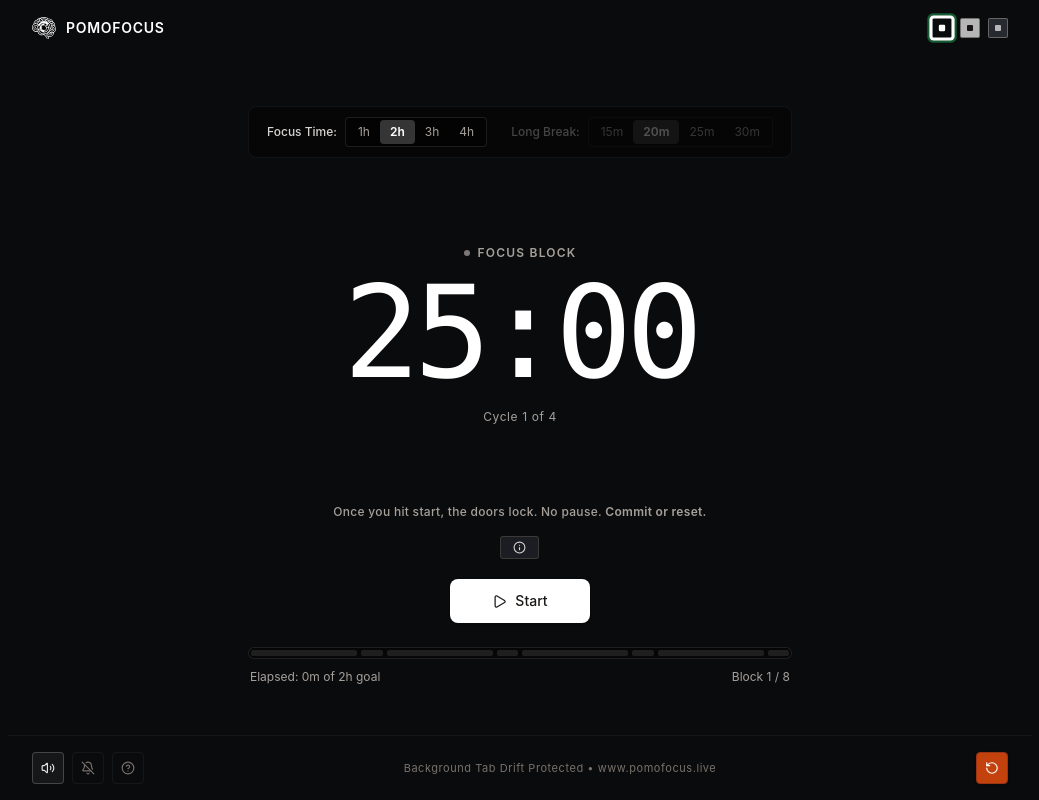
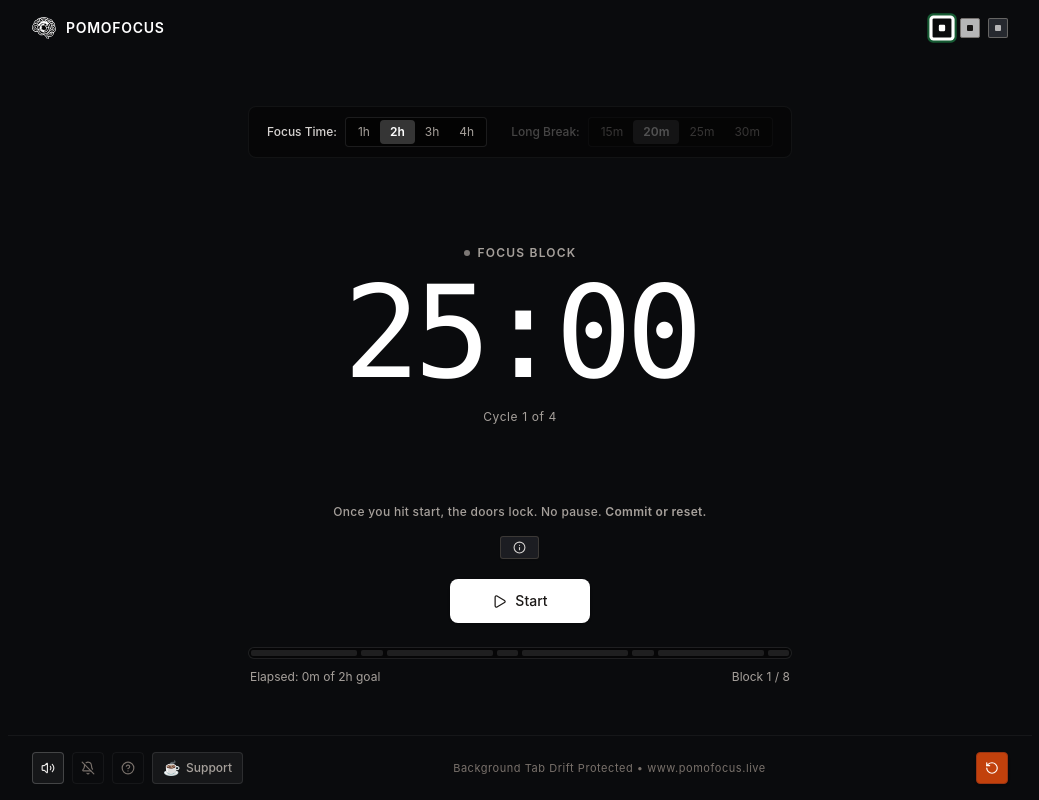
Before and after one commit to tibet23/Pomofocus, a Next.js app: page / in a window 1280 px wide. Shown: the whole page, without its empty margins (120-1159 px from the left). Built offline with nearby package versions, Linux system fonts and the light colour scheme.

Commit message:
feat: update ko-fi support button styling

```diff
--- a/app/page.tsx
+++ b/app/page.tsx
@@ -442,7 +442,7 @@ export default function PomofocusApp() {
     if (status === 'completed') {
       document.title = 'Complete | POMOFOCUS';
     } else if (status === 'running') {
-      document.title = `${timeStr} - ${typeLabel} | POMOFOCUS`;
+      document.title = `${timeStr} ${typeLabel} | POMOFOCUS`;
     } else {
       document.title = 'POMOFOCUS';
     }
@@ -944,6 +944,22 @@ export default function PomofocusApp() {
           >
             <HelpCircle size={14} />
           </button>
+
+          {/* Ko-fi Support Link - Pill Style */}
+          <a
+            href="https://ko-fi.com/tibet23"
+            target="_blank"
+            rel="noopener noreferrer"
+            title="Buy me a coffee"
+            className={`h-8 px-2.5 rounded border flex items-center gap-1.5 transition-colors cursor-pointer text-xs font-medium ${
+              isLight
+                ? 'border-stone-300 text-stone-600 hover:text-stone-900 bg-stone-100 hover:bg-stone-200'
+                : 'border-white/10 text-stone-400 hover:text-white bg-white/5 hover:bg-white/10'
+            }`}
+          >
+            <span className="text-sm">☕</span>
+            <span>Support</span>
+          </a>
         </div>
 
         <div className={`hidden sm:block text-[11px] tracking-wider ${isLight ? 'text-stone-500' : 'text-stone-500'}`}>
```
Also changed, not shown: 1 other file (tests, documents, lock files or other folders).
